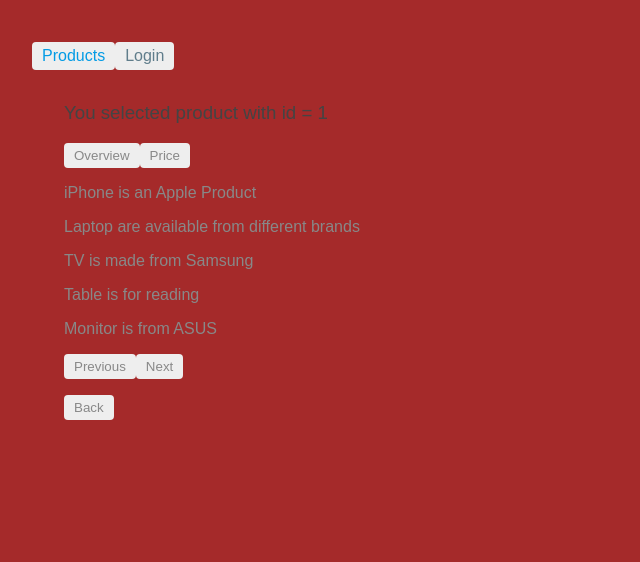
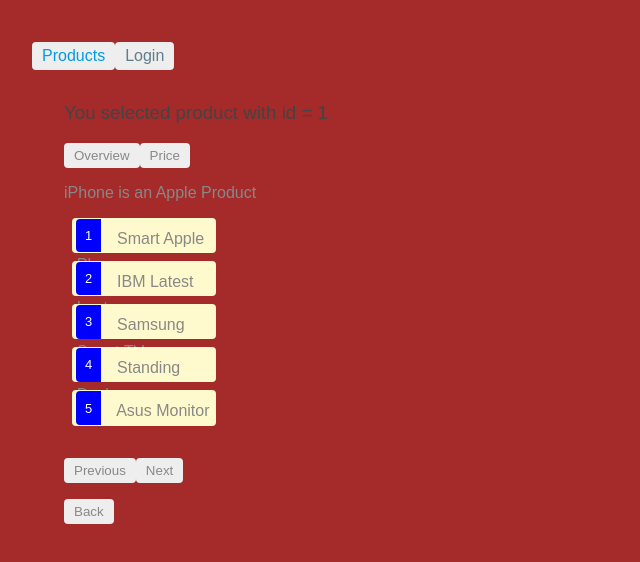
Before and after one commit to AINeuronTech/august2020dev-angular-app, an Angular app: page /products/1/overview in a window 1280 px wide. Shown: the top 562 px of the page, without its empty margins (0-640 px from the left). Built offline with nearby package versions, Linux system fonts and the light colour scheme.

Commit message:
navigation

```diff
--- a/src/app/app-routing.module.ts
+++ b/src/app/app-routing.module.ts
@@ -1,7 +1,6 @@
 import { NgModule} from '@angular/core';
 import { Routes, RouterModule} from '@angular/router';
 import {LoginComponent} from './login/login.component';
-import {ProductsComponent} from './products/products.component';
 import {ProductDetailComponent} from './product-detail/product-detail.component';
 import {PageNotFoundComponent} from './page-not-found/page-not-found.component';
 import {ProductPriceComponent} from './product-price/product-price.component';
--- a/src/app/app.module.ts
+++ b/src/app/app.module.ts
@@ -6,7 +6,6 @@
 import { SignupComponent } from './signup/signup.component';
 import { NavbarComponent } from './navbar/navbar.component';
 import { FooterComponent } from './footer/footer.component';
-import { ProductsComponent } from './products/products.component';
 import {AppRoutingModule} from './app-routing.module';
 import { ProductDetailComponent } from './product-detail/product-detail.component';
 import { ProductListComponent } from './product-list/product-list.component';
@@ -16,7 +15,7 @@
 
 
 @NgModule({
-  declarations: [AppComponent, LoginComponent, SignupComponent, NavbarComponent, FooterComponent, ProductsComponent, ProductDetailComponent, ProductListComponent, PageNotFoundComponent, ProductOverviewComponent, ProductPriceComponent],
+  declarations: [AppComponent, LoginComponent, SignupComponent, NavbarComponent, FooterComponent, ProductDetailComponent, ProductListComponent, PageNotFoundComponent, ProductOverviewComponent, ProductPriceComponent],
   imports: [BrowserModule, AppRoutingModule],
   providers: [],
   bootstrap: [AppComponent]
--- a/src/app/product-detail/product-detail.component.ts
+++ b/src/app/product-detail/product-detail.component.ts
@@ -12,7 +12,8 @@
   constructor(private route: ActivatedRoute, private router: Router) {}
 
   ngOnInit(): void {
-    // let id = parseInt(this.route.snapshot.paramMap.get('id'));
+     //let id = parseInt(this.route.snapshot.paramMap.get('id'));
+     //this.productId = id;
     this.route.paramMap.subscribe((params: ParamMap) => {
       let id = parseInt(params.get('id'));
       this.productId = id;
@@ -31,7 +32,7 @@
 
   gotoProducts(): void {
     let selectedId = this.productId ? this.productId : null;
-    //this.router.navigate(['/departments', {id: selectedId}]);
+    //this.router.navigate(['/products', {id: selectedId}]);
     this.router.navigate(['../', {id: selectedId}], {relativeTo: this.route});
   }
 
--- a/src/app/product-list/product-list.component.html
+++ b/src/app/product-list/product-list.component.html
@@ -1,5 +1,5 @@
 <h3>
-  Product List
+  Product List for Electronics Items & Description
 </h3>
 <ul class="items">
   <li *ngFor="let product of products" [class.selected]="isSelected(product)" (click)="onSelect(product)">
--- a/src/app/product-list/product-list.component.ts
+++ b/src/app/product-list/product-list.component.ts
@@ -14,7 +14,9 @@
     {"id": 2, "name": "Laptop"},
     {"id": 3, "name": "TV"},
     {"id": 4, "name": "Table"},
-    {"id": 5, "name": "Monitor"}
+    {"id": 5, "name": "Monitor"},
+    {"id": 6, "name": "Car"},
+    {"id": 7, "name": "RAM"}
   ]
   constructor(private router: Router, private route: ActivatedRoute) { }
 
@@ -27,10 +29,10 @@
   }
 
   onSelect(product): void {
-    //this.router.navigate(['/departments', department.id]);
+    //this.router.navigate(['/products', product.id]);
     this.router.navigate([product.id], { relativeTo: this.route });
   }
 
-  isSelected(department) { return department.id === this.selectedId; }
+  isSelected(product) { return product.id === this.selectedId; }
 
 }
--- a/src/app/product-overview/product-overview.component.html
+++ b/src/app/product-overview/product-overview.component.html
@@ -1,5 +1,11 @@
 <p> iPhone is an Apple Product </p>
-<p> Laptop are available from different brands </p>
-<p> TV is made from Samsung </p>
-<p> Table is for reading</p>
-<p> Monitor is from ASUS </p>
+<!--<p> Laptop are available from different brands </p>-->
+<!--<p> TV is made from Samsung </p>-->
+<!--<p> Table is for reading</p>-->
+<!--<p> Monitor is from ASUS </p>-->
+
+<ul class="items">
+  <li *ngFor="let product of products">
+    <span class="badge">{{product.id}}</span> {{product.description}}
+  </li>
+</ul>
--- a/src/app/product-overview/product-overview.component.ts
+++ b/src/app/product-overview/product-overview.component.ts
@@ -6,7 +6,13 @@
   styleUrls: ['./product-overview.component.css']
 })
 export class ProductOverviewComponent implements OnInit {
-
+  products = [
+    {"id": 1, "name": "iPhone","description":"Smart Apple Phone"},
+    {"id": 2, "name": "Laptop","description":"IBM Latest Laptop"},
+    {"id": 3, "name": "TV", "description":"Samsung Smart TV"},
+    {"id": 4, "name": "Table","description":"Standing Desk"},
+    {"id": 5, "name": "Monitor", "description": "Asus Monitor"}
+  ]
   constructor() { }
 
   ngOnInit(): void {
--- a/src/app/products/products.component.css
+++ /dev/null
@@ -1,6 +0,0 @@
-body{
-  height: 900px;
-  background-color: green;
-  /*background-image: url('./assets/images/tree.jpg');*/
-  background-size: cover;
-}
--- a/src/app/products/products.component.html
+++ /dev/null
@@ -1,8 +0,0 @@
-<h3>
-  Product List
-</h3>
-<ul class="items">
-  <li *ngFor="let product of products" [class.selected]="isSelected(product)" (click)="onSelect(product)">
-    <span class="badge">{{product.id}}</span> {{product.name}}
-  </li>
-</ul>
--- a/src/app/products/products.component.ts
+++ /dev/null
@@ -1,35 +0,0 @@
-import { Component, OnInit } from '@angular/core';
-import { Router, ActivatedRoute, ParamMap} from '@angular/router';
-
-@Component({
-  selector: 'app-products',
-  templateUrl: './products.component.html',
-  styleUrls: ['./products.component.css']
-})
-export class ProductsComponent implements OnInit {
-
-  public selectedId;
-  products = [
-    {"id": 1, "name": "iPhone"},
-    {"id": 2, "name": "Laptop"},
-    {"id": 3, "name": "TV"},
-    {"id": 4, "name": "Table"},
-    {"id": 5, "name": "Monitor"}
-  ]
-  constructor(private router: Router, private route: ActivatedRoute) { }
-
-  ngOnInit() {
-    this.route.paramMap.subscribe((params: ParamMap) => {
-      let id = parseInt(params.get('id'));
-      this.selectedId = id;
-
-    } );
-  }
-
-  onSelect(product) {
-    //this.router.navigate(['/departments', department.id]);
-    this.router.navigate([product.id], { relativeTo: this.route });
-  }
-
-  isSelected(product) { return product.id === this.selectedId; }
-}
--- a/src/styles.css
+++ b/src/styles.css
@@ -38,6 +38,7 @@
   cursor: pointer;
   cursor: hand;
 }
+
 button:hover {
   background-color: #cfd8dc;
 }
```
Also changed, not shown: 1 other file (tests, documents, lock files or other folders).
